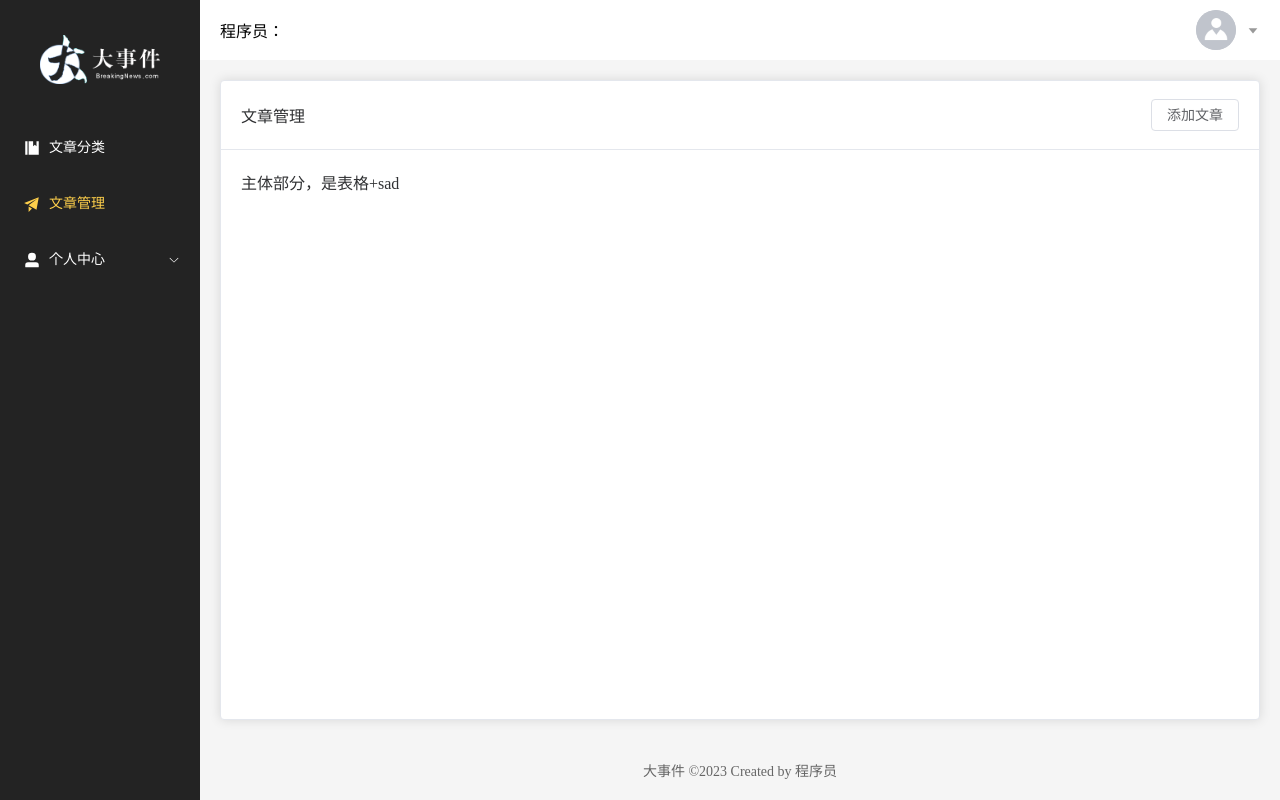
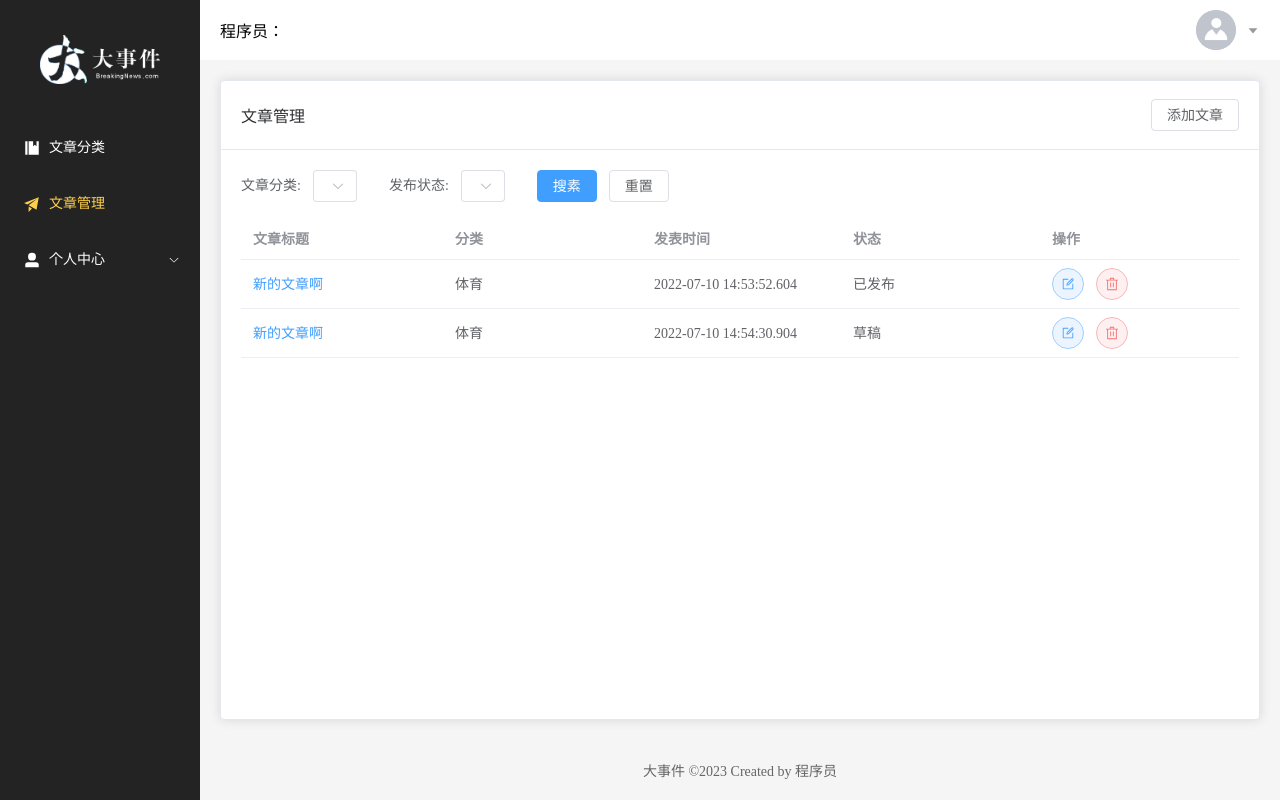
Before and after one commit to WBsai/VUE3dashijian, a Vue app: page /article/manage in a window 1280 px wide. Built offline with nearby package versions, Linux system fonts and the light colour scheme; no server answers.

Commit message:
文章管理静态搭建

```diff
--- a/src/views/article/ArticleManage.vue
+++ b/src/views/article/ArticleManage.vue
@@ -1,9 +1,93 @@
+<script setup>
+import { ref } from 'vue'
+import { Delete, Edit } from '@element-plus/icons-vue'
+
+const articleList = ref([
+  {
+    id: 5961,
+    title: '新的文章啊',
+    pub_date: '2022-07-10 14:53:52.604',
+    state: '已发布',
+    cate_name: '体育'
+  },
+  {
+    id: 5962,
+    title: '新的文章啊',
+    pub_date: '2022-07-10 14:54:30.904',
+    state: '草稿',
+    cate_name: '体育'
+  }
+])
+
+// 编辑逻辑
+const onEditArticle = (row) => {
+  console.log(row)
+}
+
+// 删除逻辑
+const onDeleteArticle = (row) => {
+  console.log(row)
+}
+</script>
+
 <template>
   <page-container title="文章管理">
     <template #extra>
       <el-button>添加文章</el-button>
     </template>
-    主体部分，是表格+sad
+
+    <!-- 表单区域 -->
+    <el-form inline>
+      <el-form-item label="文章分类:">
+        <!-- label 给用户看的, value 收集起来提交给后台的 -->
+        <el-select>
+          <el-option label="新闻" value="110"></el-option>
+          <el-option label="体育" value="137"></el-option>
+        </el-select>
+      </el-form-item>
+      <el-form-item label="发布状态:">
+        <!-- 这里后台标记发布状态,就是通过中文标记的,已发布 / 草稿 -->
+        <el-select>
+          <el-option label="已发布" value="已发布"></el-option>
+          <el-option label="草稿" value="草稿"></el-option>
+        </el-select>
+      </el-form-item>
+      <el-form-item>
+        <el-button type="primary">搜素</el-button>
+        <el-button>重置</el-button>
+      </el-form-item>
+    </el-form>
+
+    <!-- 表格区域 -->
+    <el-table :data="articleList">
+      <el-table-column label="文章标题" prop="title">
+        <template #default="{ row }">
+          <el-link type="primary" :underline="false">{{ row.title }}</el-link>
+        </template>
+      </el-table-column>
+      <el-table-column label="分类" prop="cate_name"></el-table-column>
+      <el-table-column label="发表时间" prop="pub_date"></el-table-column>
+      <el-table-column label="状态" prop="state"></el-table-column>
+      <!-- 利用作用域插槽 row 可以获取当前的行的数据 => v-for 遍历 item -->
+      <el-table-column label="操作">
+        <template #default="{ row }">
+          <el-button
+            circle
+            plain
+            type="primary"
+            :icon="Edit"
+            @click="onEditArticle(row)"
+          ></el-button>
+          <el-button
+            circle
+            plain
+            type="danger"
+            :icon="Delete"
+            @click="onDeleteArticle(row)"
+          ></el-button>
+        </template>
+      </el-table-column>
+    </el-table>
   </page-container>
 </template>
 
```
